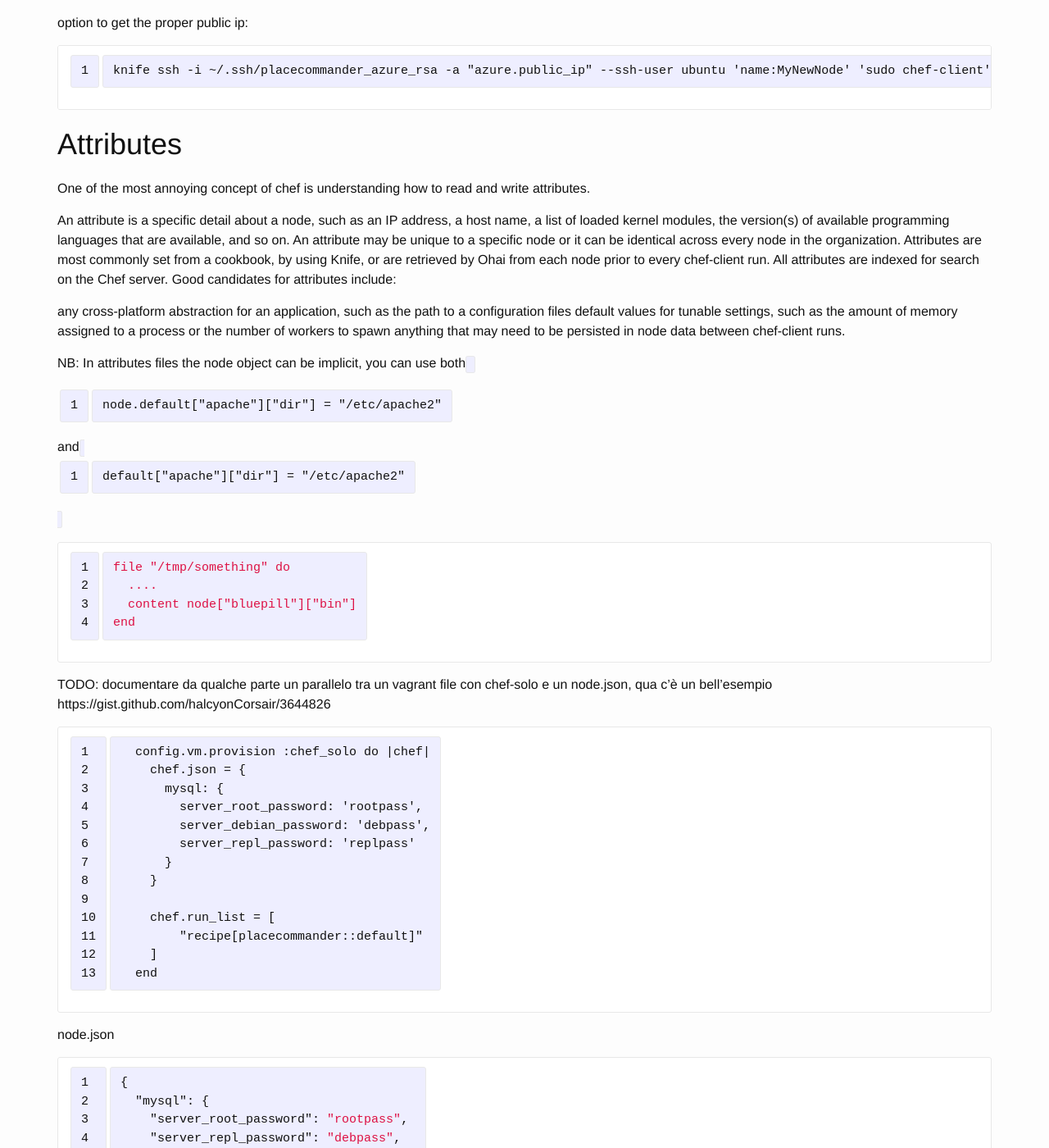
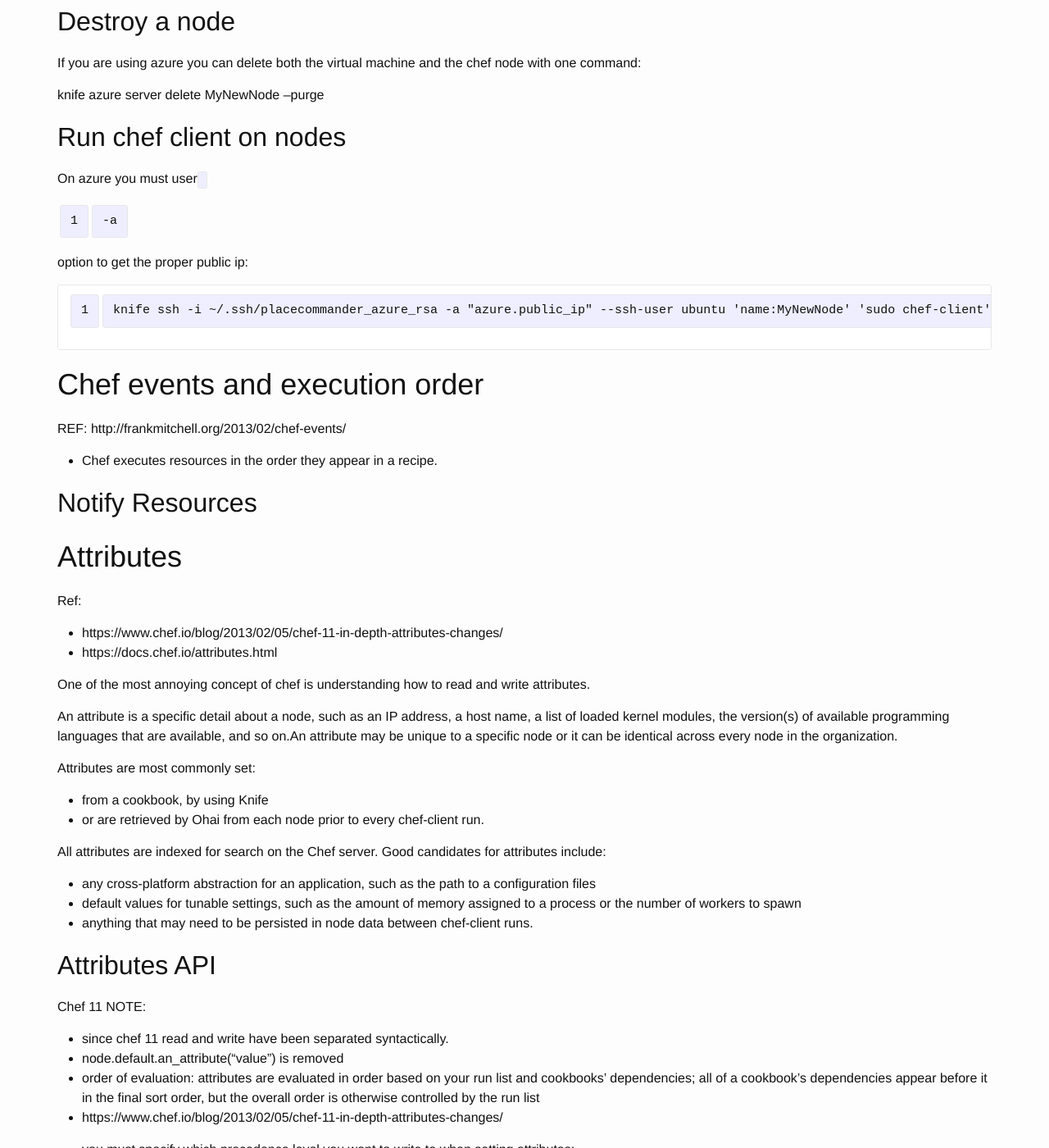
Before and after one commit to breezeight/nicola_blog, a Jekyll site: the page built from _guides/chef.markdown, in a window 1280 px wide and 1400 px high, scrolled down 7995 px. Shown: the whole window at 82% size. Built offline with Jekyll 4.4.1, drawn with Linux system fonts in a browser that asks for light colours; some of the changed text lies outside the part shown.

Commit message:
add chef attributes doc

```diff
--- a/_guides/chef.markdown
+++ b/_guides/chef.markdown
@@ -124,13 +124,12 @@
 entire clusters.
 The repository for the kitchen-metal gem is https://github.com/doubt72/kitchen-metal.
 
-#azure
-env-AZURE_SUBSCRIPTION_ID=replace
+env-AZURE_SUBSCRIPTION_ID=replace   #azure
+
 env-AZURE_MGMT_CERT=replace
 evn-AZURE_API_HOST_NAME=replace
 
-#aws
-env-AWS_ACCESS_KEY_ID=replace
+env-AWS_ACCESS_KEY_ID=replace       #aws
 env-AWS_SECRET_ACCESS_KEY=replace
 ~~~
 
@@ -150,11 +149,9 @@
 gem 'chef', '11.10.4'
 gem 'berkshelf', '~> 2.0'
 
-#aws
-gem 'knife-ec2'
+gem 'knife-ec2'       #AWS
 
-#azure
-gem 'knife-azure'
+gem 'knife-azure'     #azure
 gem 'knife-windows
 ~~~
 
@@ -362,27 +359,113 @@
 ~~~
 
 
+# Chef events and execution order
+
+REF: http://frankmitchell.org/2013/02/chef-events/
+
+* Chef executes resources in the order they appear in a recipe.
+
+## Notify Resources
+
 # Attributes
-One of the most annoying concept of chef is understanding how to read
-and write attributes.
 
-An attribute is a specific detail about a node, such as an IP address, a host name, a list of loaded kernel modules, the version(s) of available programming languages that are available, and so on. An attribute may be unique to a specific node or it can be identical across every node in the organization. Attributes are most commonly set from a cookbook, by using Knife, or are retrieved by Ohai from each node prior to every chef-client run. All attributes are indexed for search on the Chef server. Good candidates for attributes include:
+Ref:
 
-any cross-platform abstraction for an application, such as the path to a configuration files
-default values for tunable settings, such as the amount of memory assigned to a process or the number of workers to spawn
-anything that may need to be persisted in node data between chef-client runs.
+* https://www.chef.io/blog/2013/02/05/chef-11-in-depth-attributes-changes/
+* https://docs.chef.io/attributes.html
+
+One of the most annoying concept of chef is understanding how to read and write attributes.
+
+An attribute is a specific detail about a node, such as an IP address, a host name, a list of loaded kernel modules, the version(s) of available programming languages that are available, and so on.An attribute may be unique to a specific node or it can be identical across every node in the organization.
+
+Attributes are most commonly set:
+
+* from a cookbook, by using Knife
+* or are retrieved by Ohai from each node prior to every chef-client run.
+
+All attributes are indexed for search on the Chef server. Good candidates for attributes include:
+
+* any cross-platform abstraction for an application, such as the path to a configuration files
+* default values for tunable settings, such as the amount of memory assigned to a process or the number of workers to spawn
+* anything that may need to be persisted in node data between chef-client runs.
 
 
-NB: In attributes files the node object can be implicit, you can use
-both `node.default["apache"]["dir"] = "/etc/apache2"` and `default["apache"]["dir"] = "/etc/apache2"`
+## Attributes API
+
+Chef 11 NOTE:
+
+* since chef 11 read and write have been separated syntactically.
+* node.default.an_attribute("value") is removed
+* order of evaluation: attributes are evaluated in order based on your run list and cookbooks’ dependencies; all of a cookbook’s dependencies appear before it in the final sort order, but the overall order is otherwise controlled by the run list
+* https://www.chef.io/blog/2013/02/05/chef-11-in-depth-attributes-changes/
 
 
-~~~yaml
+* you must specify which precedence level you want to write to when setting attributes;
+* When reading attributes, a merged view of the components is generated.merged attributes are made read-only
+
+
+* All files in the `attributes/` folder are loaded in order during the start of the Chef Client run, except the `the default.rb` will always be loaded first.
+
+
+For attributes debug, see: https://www.chef.io/blog/2013/02/05/chef-11-in-depth-attributes-changes/
+
+Attributes are provided to the chef-client from the following locations:
+
+* Nodes (collected by Ohai at the start of each chef-client run)
+* Attribute files (in cookbooks)
+* Recipes (in cookbooks)
+* Environments
+* Roles
+
+Api syntax:
+
+* In attributes files the `node` object can be implicit
+* you can use both `node.default["apache"]["dir"] = "/etc/apache2"` and `default["apache"]["dir"] = "/etc/apache2"`
+
+
+Attributes definition can have different level of priority, based on the type. [See here for a full list of types]( https://docs.chef.io/attributes.html#attribute-types):
+
+* `default`
+* `normal`
+* `set` is an alias of `normal`
+* override
+* ...
+
+Write api `node.<TYPE>["foo"]["bar"] = "my value"`:
+
+~~~ruby
+node.default["apache"]["dir"] = "/etc/apache2
+~~~
+
+
+Read api:
+
+~~~ruby
 file "/tmp/something" do
   ....
   content node["bluepill"]["bin"]
 end
 ~~~
+
+Attributes precedence https://docs.chef.io/attributes.html#attribute-precedence :
+
+* A default attribute located in a cookbook attribute file
+* A default attribute located in a recipe
+* A default attribute located in an environment
+* A default attribute located in role
+* A force_default attribute located in a cookbook attribute file
+* A force_default attribute located in a recipe
+* A normal attribute located in a cookbook attribute file
+* A normal attribute located in a recipe
+* An override attribute located in a cookbook attribute file
+* An override attribute located in a recipe
+* An override attribute located in a role
+* An override attribute located in an environment
+* A force_override attribute located in a cookbook attribute file
+* A force_override attribute located in a recipe
+* An automatic attribute identified by Ohai at the start of the chef-client run
+
+## Attributes in Vagrant
 
 TODO: documentare da qualche parte un parallelo tra un vagrant file con
 chef-solo e un node.json, qua c'è un bell'esempio https://gist.github.com/halcyonCorsair/3644826
@@ -455,6 +538,49 @@
 * [service](http://docs.opscode.com/chef/resources.html#service)
 * [remote_file](http://docs.opscode.com/resource_remote_file.html) used to transfer a file from a remote location using file specificity
 
+
+## Monit
+
+NOTE: each time a cookbook must send a notification to a service like monit, you need to make that resource available, the easiest and safest way to do it is to add it with action `:nothing`:
+
+~~~
+service 'monit' do
+  action :nothing
+end
+~~~
+
+Examples:
+
+* [Opsworks NodeJS example](https://github.com/aws/opsworks-cookbooks/blob/release-chef-11.10/deploy/definitions/opsworks_nodejs.rb#L5)
+* [Gitlab monit example](https://gitlab.com/gitlab-com/cookbook-gitlab-opsworks/blob/master/gitlab/recipes/deploy.rb)
+
+### Monit Cookbook
+
+It looks that Monit-ng is more advanced than this cookbook:
+
+* https://supermarket.chef.io/cookbooks/monit
+
+
+define :opsworks_nodejs
+
+### Monit-ng Cookbook
+
+* https://github.com/bbg-cookbooks/monit-ng
+* https://supermarket.chef.io/cookbooks/monit-ng
+
+### Implementation
+
+* use testkitchen
+* use serverspec
+* in `libraries` there is there is the `monit_check` resource implementation
+* The core of this cookbook is the `monit_check` resource.
+* A pool of recipes manage different kinds of monit installations
+* A poll of recipes offers some defaul for most common services (sshd, etc...)
+
+
+## Service
+
+
 ## Backup Cookbook
 
 This cookbook install and configure the Backup Ruby Gem. Here you can
@@ -474,18 +600,43 @@
 
 * [community page](http://community.opscode.com/cookbooks/backup)
 
+# Ruby
+## Ruby from source
 
-# Custom Resources and Provider: LWRP or pure ruby code
-Every resource and provider you use in your recipies are instance of
-classes inherited from Chef::Provider and Chef::Resource.
+* [Ruby build Cookbook](https://supermarket.chef.io/cookbooks/ruby_build) with LWRP resources, used also by gitlab
+
+## Ruby from brightbox
+
+* https://launchpad.net/~brightbox/+archive/ubuntu/ruby-ng
+* https://github.com/phusion/passenger-docker/blob/master/image/enable_repos.sh
+
+
+# Customizing Chef
+
+**BEST REFERENCE** : /Volumes/ArchiveDisk/Archive/Misc/ebook/Customizing_Chef.pdf
+
+* http://tech.yipit.com/2013/05/09/advanced-chef-writing-heavy-weight-resource-providers-hwrp/
+
+## Definition : code reuse
+
+* http://docs.chef.io/definitions.html
+* http://stackoverflow.com/questions/21120495/chaining-grouping-resources-in-chef
+
+* A definition is code that is reused across recipes, similar to a compile-time macro.
+* A definition is then used in one (or more) recipes as if it were a resource.
+* The definition will be replaced by all the resources that are specified within the definition.
+
+## Custom Resources and Provider: LWRP or HWRP
+
+Every resource and provider you use in your recipies are instance of classes inherited from Chef::Provider and Chef::Resource.
 Chef has two mechanism to create those classes:
 
 * Add ruby code in you cookbook `libraries` directory
-* Use the LWRP DSL language. Files into `providers` and `resources`
-directory are interpreted as LWRP definitions.
+* Use the LWRP DSL language. Files into `providers` and `resources` directory are interpreted as LWRP definitions.
+
+Cookbook example that mix both approaches:
 
 ~~~
-#Cookbook example that mix both approaches
 libraries/
     my_resource.rb # use pure ruby code
     my_provider.rb # use pure ruby code
@@ -500,9 +651,7 @@
 
 [This post](http://tech.yipit.com/2013/05/09/advanced-chef-writing-heavy-weight-resource-providers-hwrp/) show how to implement the same resource using these two mechanasism.
 
-The final result is the same you can choose the mechanism that best fit
-your need, generally LWRP is easier to implement instead pure ruby code
-is more flexible.
+The final result is the same you can choose the mechanism that best fit your need, generally LWRP is easier to implement instead pure ruby code is more flexible.
 
 * The [LWRP naming convention](http://docs.opscode.com/lwrp_custom.html#file-locations) is described here.
 * The [LWRP resource DLS doc](http://docs.opscode.com/lwrp_custom_resource.html)
```
Also changed, not shown: other parts of _guides/chef.markdown (+7 -0 lines).
